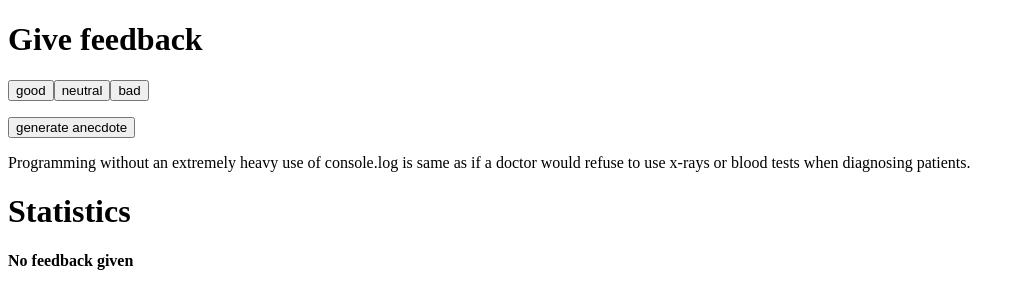
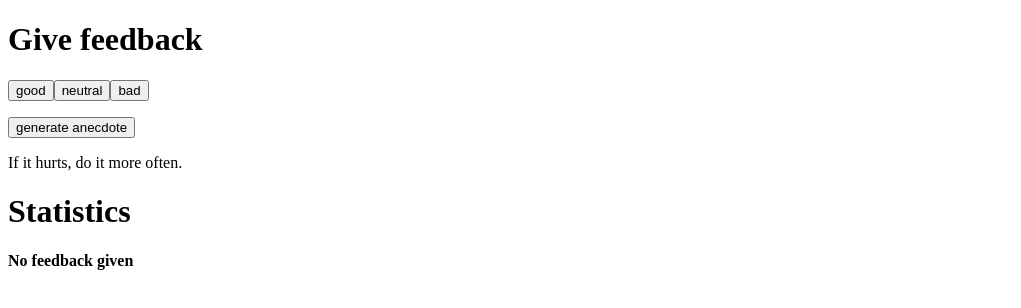
Before and after one commit to keranenkirill/FullStackOpen, a React (Vite) app in the folder osa1/part1/: page / in a window 1280 px wide. Shown: the top 308 px of the page, without its empty margins (0-1021 px from the left). Built offline with nearby package versions, Linux system fonts and the light colour scheme.

Commit message:
1.12*: anekdootit step1 fixed

```diff
--- a/osa1/part1/src/App.jsx
+++ b/osa1/part1/src/App.jsx
@@ -2,16 +2,12 @@ import React, { useState } from 'react'
 import ReactDom from 'react-dom'
 
 const Button = (props) => (
-  <button onClick={props.handleClick}>
-     {props.text}
-  </button>
+  <button onClick={props.handleClick}>{props.text}</button>
 );
 
 const DisplayText = (props) =>{
   return(
-    <p>
-      {props.anecdoteline}
-    </p>
+    <p>{props.anecdoteline}</p>
   )
 }
 
@@ -21,7 +17,6 @@ const StatisticsLine = (props) =>{
     <td>{props.text}</td>
     <td>{props.val}</td>
   </tr>
-
   )
 }
 
@@ -52,7 +47,6 @@ const App = () => {
   let average = (good_val-bad_val)/all_votes
   let positive_persentage = (good_val/all_votes)*100
   const [anecdotes, setAnecdoteLine] = useState(0)
-
   let anecdote_lines= [
     'If it hurts, do it more often.',
     'Adding manpower to a late software project makes it later!',
@@ -71,12 +65,10 @@ const App = () => {
       <Button handleClick={() => setGoodValue(good_val + 1)}  text="good" />
       <Button handleClick={() => setNeutralValue(neutral_val + 1)} text="neutral" />
       <Button handleClick={() => setBadValue(bad_val + 1)} text="bad" />
+
       <p></p>
-      <Button handleClick={() => setAnecdoteLine(anecdotes + 1)} text="generate anecdote" />
-
-      <DisplayText anecdoteline ={anecdote_lines[Math.floor(Math.random() * anecdote_lines.length)]}/>
-
-
+      <Button handleClick={() => setAnecdoteLine(Math.floor((Math.random() * anecdote_lines.length)))} text="generate anecdote" />
+      <DisplayText anecdoteline = {anecdote_lines[anecdotes]}/>
 
       <h1>Statistics</h1>
       { all_votes===0 ?
```
